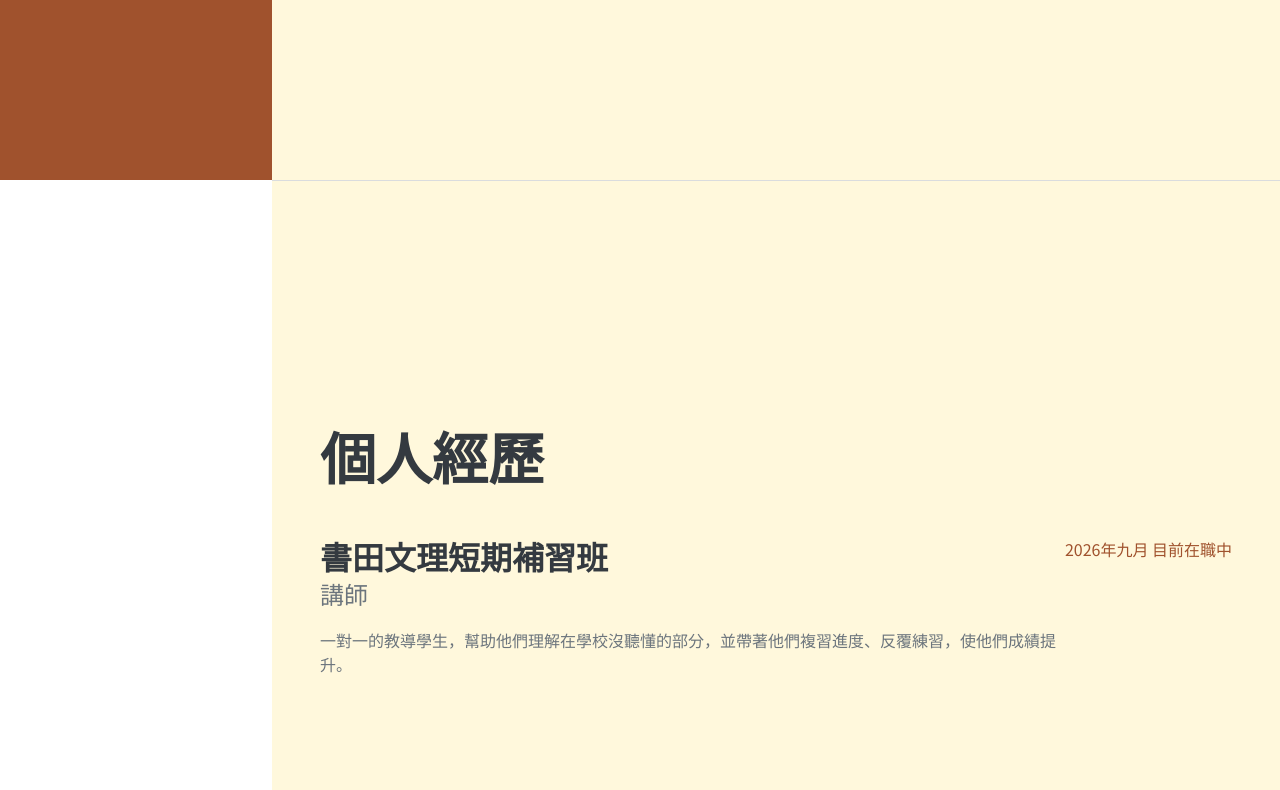
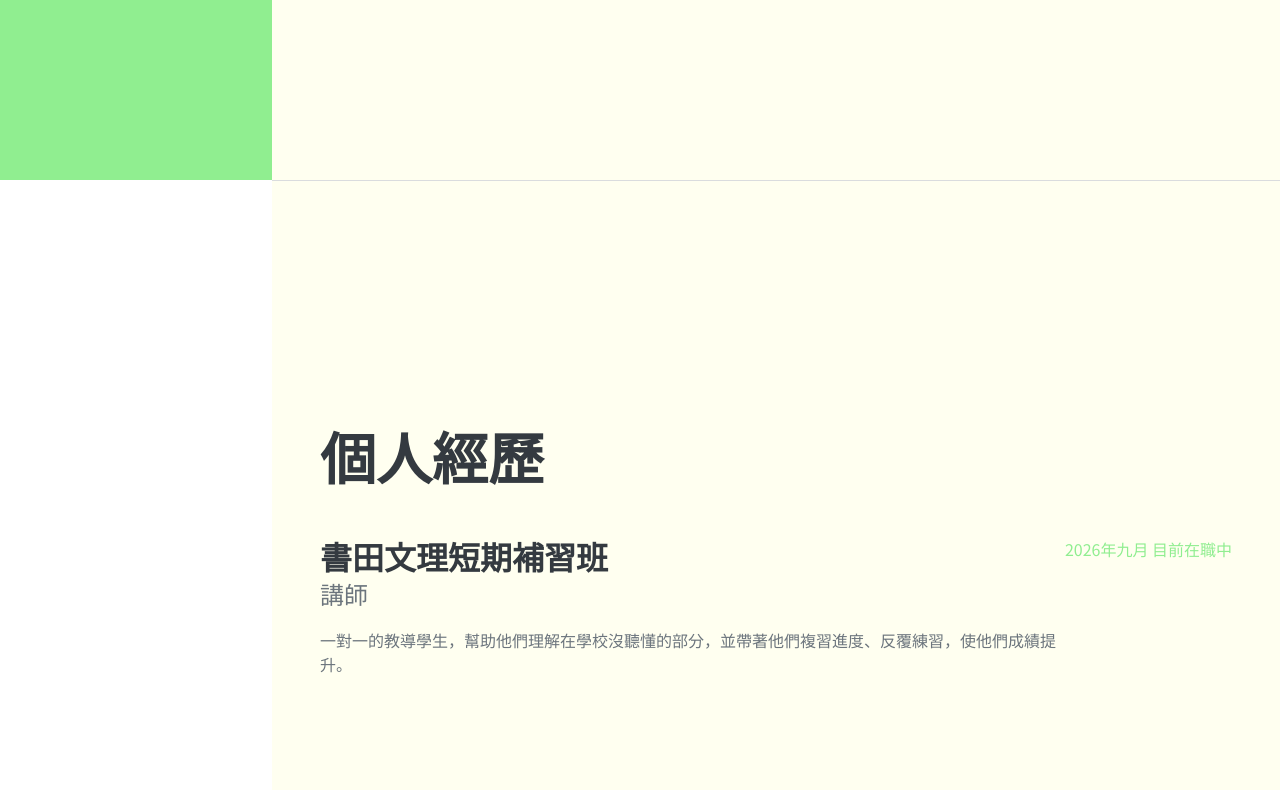
Before and after one commit to a115040037/a115040037.github.io, a plain HTML site: page index.html in a window 1280 px wide. Shown: the part 620-1410 px from the top of the page. Drawn offline with nearby package versions, Linux system fonts and the light colour scheme; a web font is replaced by a local one.

Commit message:
文字顏色修改

```diff
--- a/css/mystyles.css
+++ b/css/mystyles.css
@@ -8,15 +8,15 @@ h2 {
 text-transform: uppercase;
 }
 :root {
---bs-primary-rgb: 160, 82, 45;
---bs-link-color: rgb(210, 105, 30);
+--bs-primary-rgb: 144, 238, 144;
+--bs-link-color: rgb(144, 238, 144);
 --bs-link-hover-color: rgb(0, 0, 0);
 }
 .social-icons .social-icon:hover {
 background-color: rgb(0, 0, 0);
 }
 .resume-section {
-    background-color: rgb(255, 248, 220);
+    background-color: rgb(255, 255, 240);
     /* background-image: url('../assets/img/white-wall-3-2.
 png'); */
 }
```
